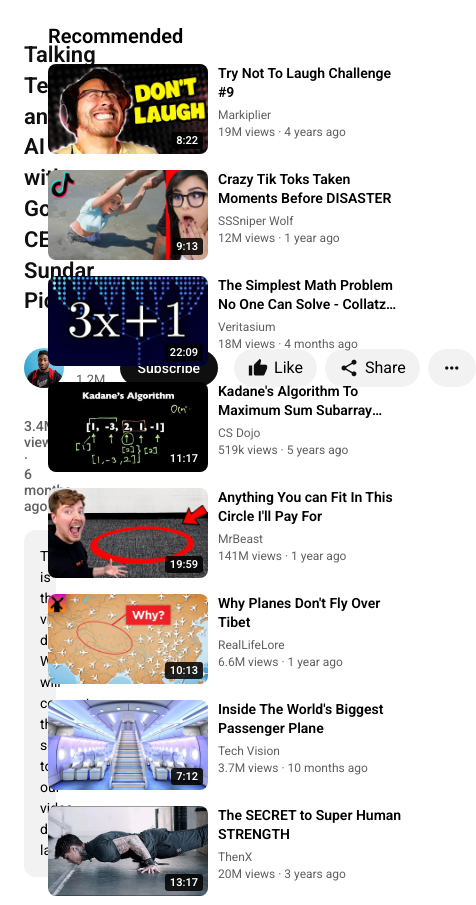
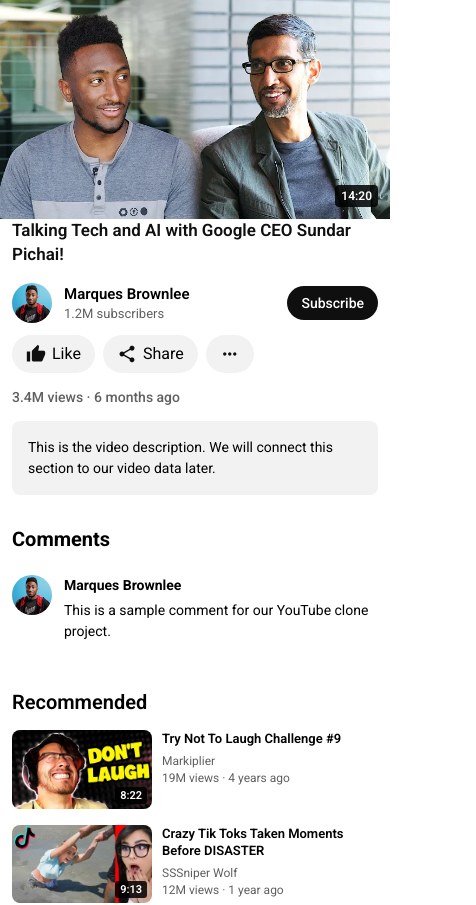
Before and after one commit to DannieBest/Youtube-clone-react, a React (Vite) app: page /watch/1 in a window 390 px wide. Shown: the top 905 px of the page, 476 px wide, since content can reach past the window. Built offline with nearby package versions, Linux system fonts and the light colour scheme.

Commit message:
feat: make watch page responsive

```diff
--- a/src/components/Layout/Header/Header.css
+++ b/src/components/Layout/Header/Header.css
@@ -15,7 +15,6 @@
   justify-content: space-between;
   align-items: center;
 
-  border-bottom: 1px solid var(--border-color);
   background-color: var(--background);
 }
 
--- a/src/components/Layout/Sidebar/Sidebar.css
+++ b/src/components/Layout/Sidebar/Sidebar.css
@@ -1,7 +1,6 @@
 .sidebar {
   display: block;
   height: calc(100vh - var(--header-height));
-  border-right: 1px solid #ddd;
   width: var(--sidebar-width);
   position: fixed;
   top: var(--header-height);
--- a/src/components/UI/CategoryBar/CategoryBar.css
+++ b/src/components/UI/CategoryBar/CategoryBar.css
@@ -11,7 +11,6 @@
   width: 100%;
 
   background: var(--background);
-  border: 1px solid var(--border-color);
 }
 
 .category-bar__wrapper {
--- a/src/pages/WatchPage/WatchPage.css
+++ b/src/pages/WatchPage/WatchPage.css
@@ -278,3 +278,147 @@
   font-size: 14px;
   line-height: 1.5;
 }
+
+/* ==========================================
+   RESPONSIVE WATCH PAGE
+========================================== */
+
+@media (max-width: 1000px) {
+
+  .watch-page__content {
+    flex-direction: column;
+  }
+
+  .watch-page__main {
+    width: 100%;
+  }
+
+  .recommended-videos {
+    width: 100%;
+  }
+
+  .recommended-videos__list {
+    display: grid;
+    grid-template-columns: repeat(2, minmax(0, 1fr));
+    gap: 16px;
+  }
+
+  .recommended-video {
+    flex-direction: column;
+  }
+
+  .recommended-video__thumbnail {
+    width: 100%;
+  }
+}
+
+
+/* ==========================================
+   TABLET
+========================================== */
+
+@media (max-width: 768px) {
+
+  .watch-page {
+    padding: 16px;
+  }
+
+  .watch-page__player {
+    border-radius: 8px;
+  }
+
+  .watch-page__title {
+    font-size: 18px;
+  }
+
+  .watch-page__meta {
+    flex-wrap: wrap;
+  }
+
+  .watch-page__actions {
+    width: 100%;
+    margin-left: 0;
+  }
+
+  .watch-page__actions button {
+    flex: 1;
+    justify-content: center;
+  }
+
+  .recommended-videos__list {
+    grid-template-columns: 1fr;
+  }
+
+  .recommended-video {
+    flex-direction: row;
+  }
+
+  .recommended-video__thumbnail {
+    width: 180px;
+  }
+}
+
+
+/* ==========================================
+   MOBILE
+========================================== */
+
+@media (max-width: 480px) {
+
+  .watch-page {
+    padding: 0;
+  }
+
+  .watch-page__player {
+    border-radius: 0;
+  }
+
+  .watch-page__info,
+  .watch-page__comments,
+  .recommended-videos {
+    padding: 0 12px;
+  }
+
+  .watch-page__title {
+    font-size: 17px;
+    line-height: 1.4;
+  }
+
+  .watch-page__meta {
+    gap: 12px;
+  }
+
+  .watch-page__channel {
+    flex: 1;
+    min-width: 200px;
+  }
+
+  .watch-page__subscribe {
+    padding: 9px 14px;
+  }
+
+  .watch-page__actions {
+    overflow-x: auto;
+  }
+
+  .watch-page__actions button {
+    flex: 0 0 auto;
+    white-space: nowrap;
+  }
+
+  .watch-page__description {
+    border-radius: 8px;
+  }
+
+  .recommended-videos {
+    margin-top: 24px;
+  }
+
+  .recommended-video__thumbnail {
+    width: 140px;
+  }
+
+  .recommended-video__info h3 {
+    font-size: 13px;
+  }
+}
```
